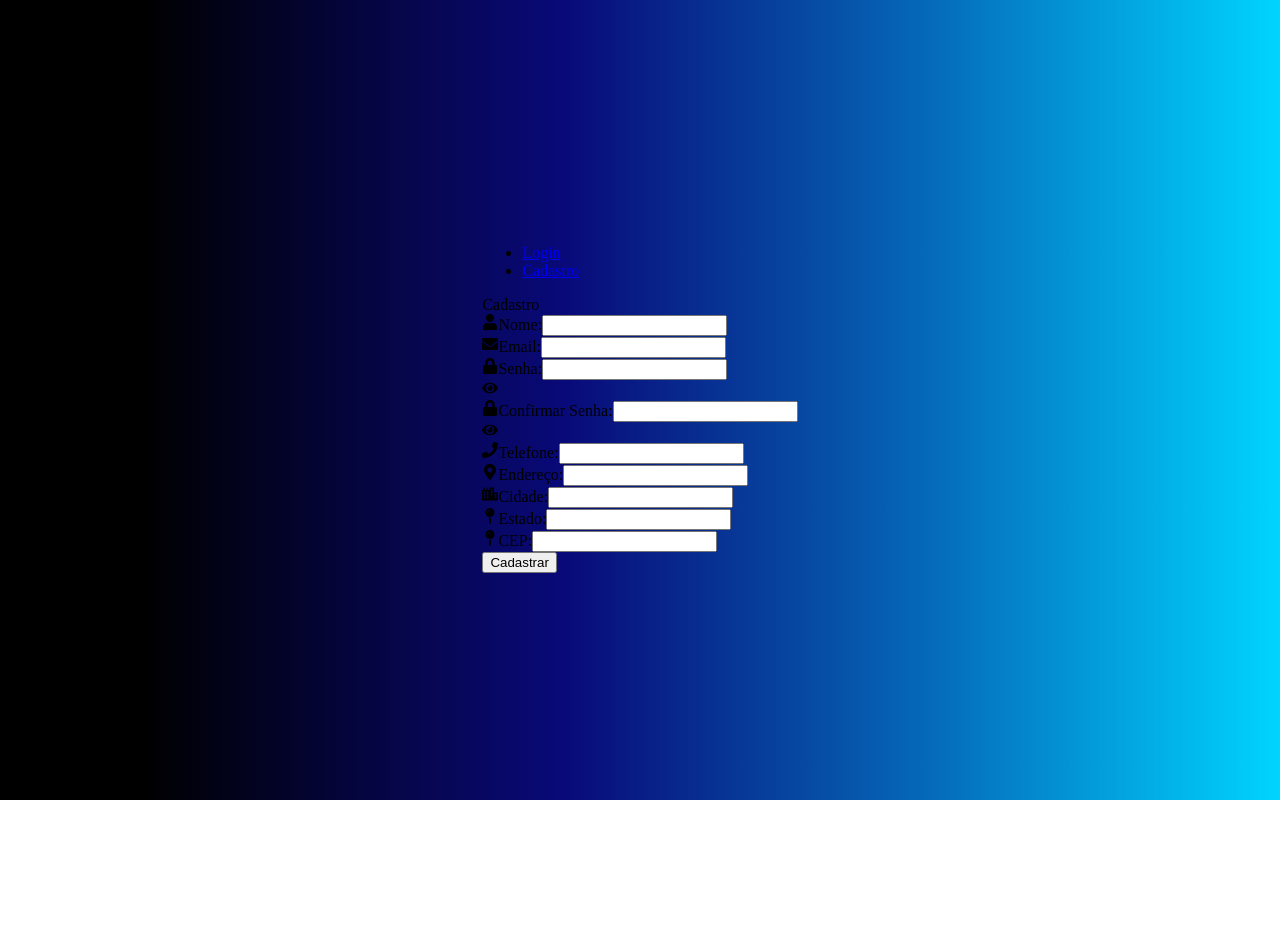
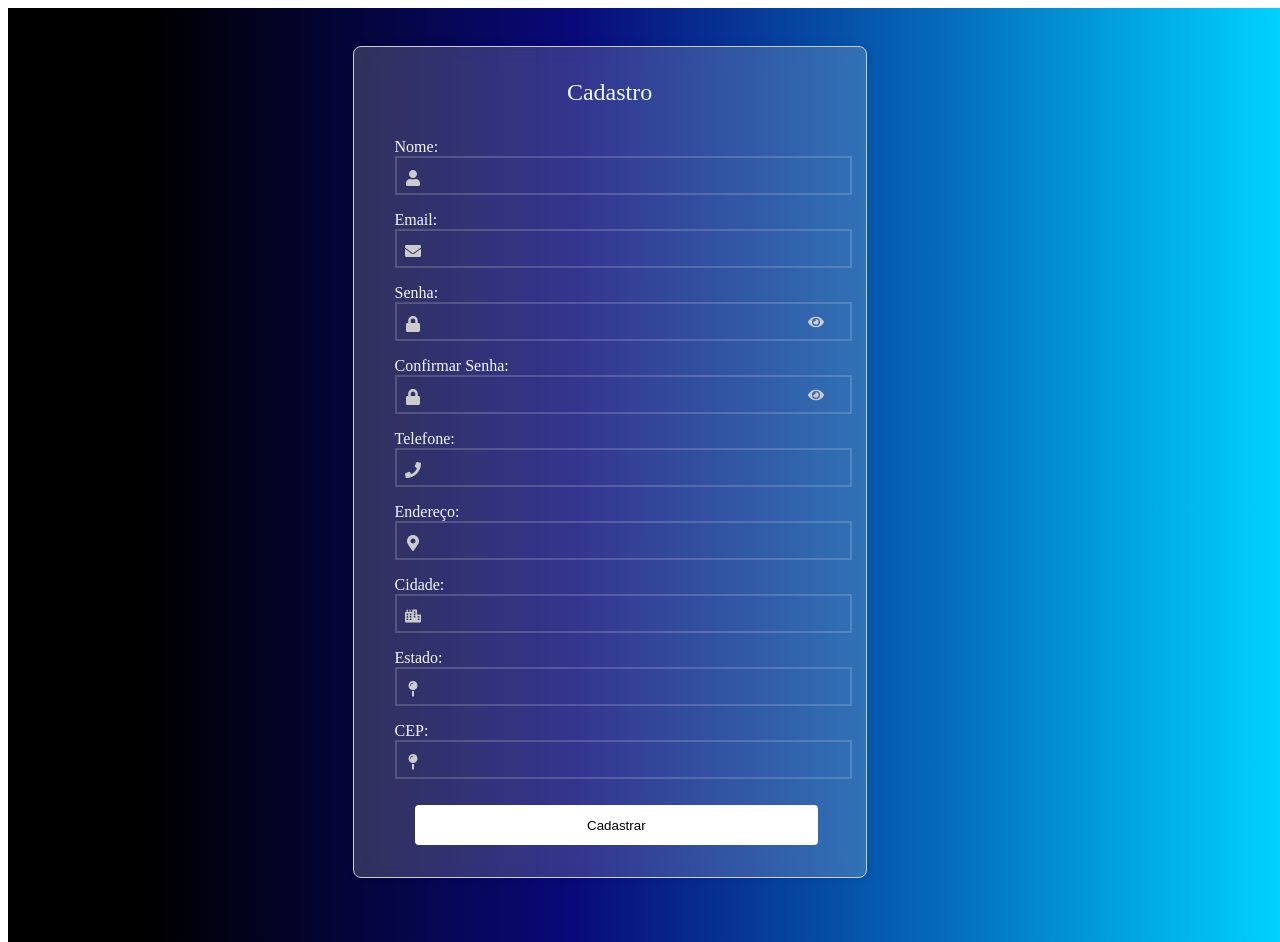
Before and after one commit to luisciaramicoli/tccluis, a React (Vite) app: page /cadastro in a window 1280 px wide. Before the commit the page ends 800 px from the top, so only its background shows below. Built offline with nearby package versions, Linux system fonts and the light colour scheme.

Commit message:
home,login,cadastro

```diff
--- a/src/App.css
+++ b/src/App.css
@@ -1,3 +1,48 @@
-.logo.react:hover {
-  filter: drop-shadow(0 0 2em #61dafbaa);
+/* http://meyerweb.com/eric/tools/css/reset/
+   v2.0 | 20110126
+   License: none (public domain)
+*/
+
+html, body, div, span, applet, object, iframe,
+h1, h2, h3, h4, h5, h6, p, blockquote, pre,
+a, abbr, acronym, address, big, cite, code,
+del, dfn, em, img, ins, kbd, q, s, samp,
+small, strike, strong, sub, sup, tt, var,
+b, u, i, center,
+dl, dt, dd, ol, ul, li,
+fieldset, form, label, legend,
+table, caption, tbody, tfoot, thead, tr, th, td,
+article, aside, canvas, details, embed,
+figure, figcaption, footer, header, hgroup,
+menu, nav, output, ruby, section, summary,
+time, mark, audio, video {
+	margin: 0;
+	padding: 0;
+	border: 0;
+	font-size: 100%;
+	font: inherit;
+	vertical-align: baseline;
 }
+/* HTML5 display-role reset for older browsers */
+article, aside, details, figcaption, figure,
+footer, header, hgroup, menu, nav, section {
+	display: block;
+}
+body {
+	line-height: 1;
+}
+ol, ul {
+	list-style: none;
+}
+blockquote, q {
+	quotes: none;
+}
+blockquote:before, blockquote:after,
+q:before, q:after {
+	content: '';
+	content: none;
+}
+table {
+	border-collapse: collapse;
+	border-spacing: 0;
+}
--- a/src/App.jsx
+++ b/src/App.jsx
@@ -2,23 +2,17 @@
 import { BrowserRouter as Router, Routes, Route, Link } from 'react-router-dom';
 import Login from './components/pages/login/login';
 import Cadastro from './components/pages/cadastro/cadastro';
+import Home from './components/pages/Home/home'; // Supondo que você tenha uma página inicial
 
 function App() {
   return (
     <Router>
-      <div>
-        <nav>
-          <ul>
-            <li><Link to="/login">Login</Link></li>
-            <li><Link to="/cadastro">Cadastro</Link></li>
-          </ul>
-        </nav>
 
         <Routes>
+          <Route path="/" element={<Home />} />
           <Route path="/login" element={<Login />} />
           <Route path="/cadastro" element={<Cadastro />} />
         </Routes>
-      </div>
     </Router>
   );
 }
--- /dev/null
+++ b/src/components/pages/Home/home.jsx
@@ -0,0 +1,14 @@
+import React from 'react';
+import { BrowserRouter as Router, Routes, Route, Link } from 'react-router-dom';
+import './home.module.css';
+
+function Home() {
+  return (
+   <div className='fundo'>
+    <Link to = "/cadastro">Cadastro</Link>
+    <Link to = "/login">Login</Link>
+   </div>
+  );
+}
+
+export default Home;
--- /dev/null
+++ b/src/components/pages/Home/home.module.css
@@ -0,0 +1,3 @@
+.fundo{
+    background-color: rgb(158, 125, 84);
+}
--- a/src/components/pages/cadastro/cadastro.jsx
+++ b/src/components/pages/cadastro/cadastro.jsx
@@ -1,7 +1,7 @@
 // cadastro.jsx
 import { useState } from 'react';
 import { FaUser, FaLock, FaEnvelope, FaPhone, FaMapMarkerAlt, FaCity, FaMapPin, FaEye, FaEyeSlash } from 'react-icons/fa';
-import styles from './cadastro.css';
+import styles from './cadastro.module.css';
 
 function Cadastro() {
   const [formData, setFormData] = useState({
@@ -45,6 +45,7 @@
   };
 
   return (
+    <div className='tudo'>
     <div className={styles.formContainer}>
       <form className={styles.form} onSubmit={handleSubmit}>
         <div className={styles.titulo}>Cadastro</div>
@@ -201,6 +202,7 @@
         </div>
       </form>
     </div>
+</div>
   );
 }
 
--- a/src/components/pages/cadastro/cadastro.css
+++ b/src/components/pages/cadastro/cadastro.module.css
@@ -1,49 +1,54 @@
-body, html, #root {
-    height: 100%;
-    margin: 0;
+.tudo{
+  background: rgb(0,0,0);
+  background: linear-gradient(90deg, rgba(0,0,0,1) 0%, rgba(0,0,0,1) 11%, rgba(9,9,121,1) 44%, rgba(5,107,186,1) 73%, rgba(0,212,255,1) 100%);
+}
+  .formContainer {
     display: flex;
     justify-content: center;
     align-items: center;
-  }
-
-  body {
-    background: rgb(0,0,0);
-    background: linear-gradient(90deg, rgba(0,0,0,1) 0%, rgba(0,0,0,1) 11%, rgba(9,9,121,1) 44%, rgba(5,107,186,1) 73%, rgba(0,212,255,1) 100%);
-  }
-
-  .form-container {
-    display: flex;
-    justify-content: center;
-    align-items: center;
-    height: 100vh;
-    width: 100vw;
+    height: 100%;
+    width: 70%;
+    padding-top: 3%;
+    padding-bottom: 5%;
+    padding-left: 12%;
   }
 
   .form {
     display: flex;
     flex-direction: column;
     gap: 1rem;
-    width: 500px; /* Ajuste a largura conforme necessário */
+    width: 50%; /* Ajuste a largura conforme necessário */
     padding: 2rem; /* Ajuste o padding conforme necessário */
     border: 1px solid #ccc;
     border-radius: 8px;
     box-shadow: 0 0 10px rgba(0, 0, 0, 0.1);
     background-color: rgba(225, 225, 225, 0.2);
     backdrop-filter: blur(10px);
+
+
   }
 
   .input {
     display: flex;
     flex-direction: column;
     border-radius: 4px;
-    margin-left: 5%;
+    margin-left: 2%;
+    margin-right: 8%;
   }
 
-  .input-with-icon {
+  .inputWithIcon {
     position: relative;
   }
 
-  .input-with-icon .icon {
+  .inputWithIcon .icon {
+    position: absolute;
+    top: 70%;
+    left: 10px;
+    transform: translateY(-50%);
+    color: #ccc;
+  }
+  .inputWithIcon .togglePassword {
+   padding-left: 100%;
     position: absolute;
     top: 70%;
     left: 10px;
@@ -51,7 +56,7 @@
     color: #ccc;
   }
 
-  .input-with-icon input {
+  .inputWithIcon input {
     width: 100%;
     padding: 10px 10px 10px 40px; /* Espaço para o ícone */
     background-color: transparent;
@@ -62,7 +67,7 @@
     color: aliceblue;
   }
 
-  .Titulo {
+  .titulo {
     text-align: center;
     color: aliceblue;
     font-size: 150%;
@@ -78,8 +83,12 @@
     margin-top: 10px;
     background-color: rgb(255, 255, 255);
     cursor: pointer;
+    margin-left: 5%;
   }
 
   .input button:hover {
     background-color: rgb(8, 104, 189);
   }
+  .togglePassword{
+   text-align: right;
+  }
--- a/src/components/pages/login/login.css
+++ b/src/components/pages/login/login.css
@@ -1,28 +1,20 @@
-body, html, #root {
-  height: 100%;
-  margin: 0;
-  display: flex;
-  justify-content: center;
-  align-items: center;
-}
 
-body {
-  background: rgb(0,0,0);
-  background: linear-gradient(90deg, rgba(0,0,0,1) 0%, rgba(0,0,0,1) 11%, rgba(9,9,121,1) 44%, rgba(5,107,186,1) 73%, rgba(0,212,255,1) 100%);
-}
-
-.form-container {
+.formContainer {
   display: flex;
   justify-content: center;
   align-items: center;
   height: 100vh;
+
 }
-
+.tudo{
+  background: rgb(0,0,0);
+  background: linear-gradient(90deg, rgba(0,0,0,1) 0%, rgba(0,0,0,1) 11%, rgba(9,9,121,1) 44%, rgba(5,107,186,1) 73%, rgba(0,212,255,1) 100%);
+}
 .form {
   display: flex;
   flex-direction: column;
   gap: 1rem;
-  width: 200px; /* Diminuir a largura do formulário */
+  width: 15%; /* Diminuir a largura do formulário */
   padding: 2rem;
   border: 1px solid #ccc;
   border-radius: 8px;
--- a/src/components/pages/login/login.jsx
+++ b/src/components/pages/login/login.jsx
@@ -35,7 +35,8 @@
   };
 
   return (
-    <div className="form-container">
+    <div className='tudo'>
+    <div className="formContainer">
       <form className="form" onSubmit={handleSubmit}>
         <div className='Titulo'>Login</div>
 
@@ -74,6 +75,7 @@
         </div>
       </form>
     </div>
+    </div>
   );
 }
 
--- a/src/index.css
+++ b/src/index.css
@@ -20,3 +20,9 @@
 .logo.react {
   margin-left: 1rem;
 }
+body, html{
+  height: 100%;
+  width: 100%;
+
+
+}
```
